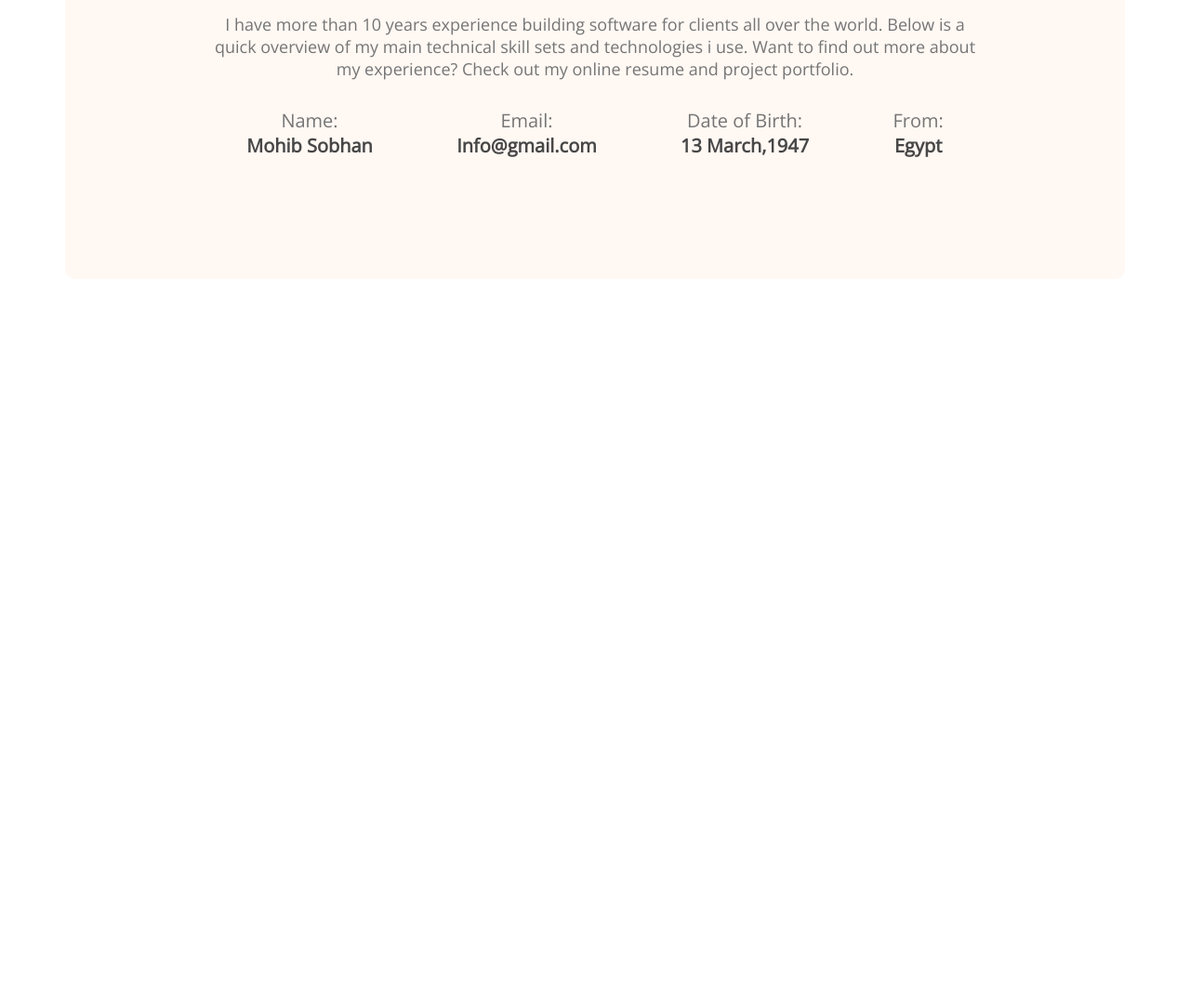
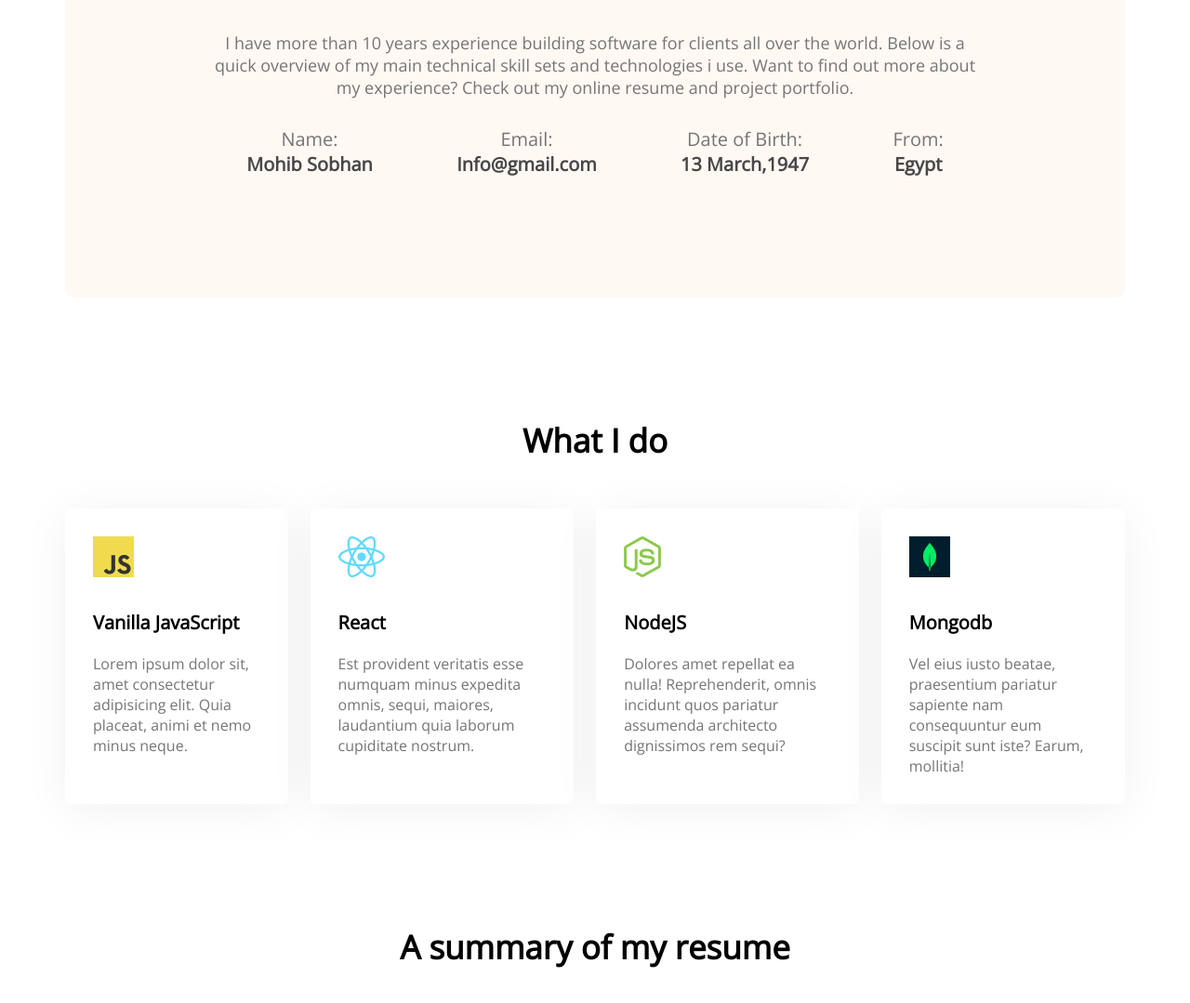
Before and after one commit to Mohib1509/developer-portfolio, a plain HTML site: page index.html in a window 1280 px wide. Shown: the part 1163-2242 px from the top of the page at 93% size. Before the commit the page ends 1463 px from the top, so only its background shows below. Drawn offline with nearby package versions, Linux system fonts and the light colour scheme.

Commit message:
resume part

```diff
--- a/index.html
+++ b/index.html
@@ -26,7 +26,8 @@
             <div>
                 <h3 class="bansub-title">Hi, I am </h3>
                 <h1 class="ban-title">Mohib Sobhan</h1>
-                <p class="banner-description">Shot what able cold new see hold.Friendly as an betrayed formerly he. Morning because as to society behaved moments.</p>
+                <p class="banner-description">Shot what able cold new see hold.Friendly as an betrayed formerly he.
+                    Morning because as to society behaved moments.</p>
                 <button class="btn-primary ">Download CV</button>
 
             </div>
@@ -38,7 +39,9 @@
     <main>
         <section class="About">
             <h3 class="section-title">About me</h3>
-            <p class="section-description">I have more than 10 years experience building software for clients all over the world. Below is a quick overview of my main technical skill sets and technologies i use. Want to find out more about my experience? Check out my online resume and project portfolio.</p>
+            <p class="section-description">I have more than 10 years experience building software for clients all over
+                the world. Below is a quick overview of my main technical skill sets and technologies i use. Want to
+                find out more about my experience? Check out my online resume and project portfolio.</p>
             <div class="about-info-container">
                 <div class="about-info">
                     <p class="info-title">Name:</p>
@@ -58,10 +61,40 @@
                 </div>
 
             </div>
-            <table>
+        </section>
+        <!--what i do section-->
+        <section class="what-I-Do">
+           <h3 class="section-title">What I do</h3>
+           <div class="skills-container">
+            <div class="skill">
+                <img src="images/icons/js.png" alt="">
+                <p class="skill-title">Vanilla JavaScript</p>
+                <p class="skill-description">Lorem ipsum dolor sit, amet consectetur adipisicing elit. Quia placeat, animi et nemo minus neque.</p>
+            </div>
+            <div class="skill">
+                <img src="images/icons/react.png" alt="">
+                <p class="skill-title">React</p>
+                <p class="skill-description">Est provident veritatis esse numquam minus expedita omnis, sequi, maiores, laudantium quia laborum cupiditate nostrum.</p>
+            </div>
+            <div class="skill">
+                <img src="images/icons/nodejs.png" alt="">
+                <p class="skill-title">NodeJS</p>
+                <p class="skill-description">Dolores amet repellat ea nulla! Reprehenderit, omnis incidunt quos pariatur assumenda architecto dignissimos rem sequi?</p>
+            </div>
+            <div class="skill">
+                <img src="images/icons/mongo.png" alt="">
+                <p class="skill-title">Mongodb</p>
+                <p class="skill-description">Vel eius iusto beatae, praesentium pariatur sapiente nam consequuntur eum suscipit sunt iste? Earum, mollitia!</p>
+            </div>
+           </div>
 
-            </table>
+        </section>
+        <!--resume section-->
+        <section class="resume">
+            <h3 class="section-title">A summary of my resume</h3>
+            <div class="resume-content">
 
+            </div>
         </section>
 
     </main>
--- a/styles/portfolio.css
+++ b/styles/portfolio.css
@@ -92,6 +92,8 @@ main {
     margin-bottom: 30px;
     font-weight: 700;
     font-size: 35px;
+    text-align: center;
+    margin-bottom: 50px;
 }
 
 .section-description {
@@ -118,3 +120,33 @@ main {
     font-size: 20px;
     color: #474747;
 }
+
+section{
+    margin-top: 130px;
+
+}
+
+.skills-container {
+    display: flex;
+    gap: 24px;
+}
+
+.skill-title {
+    font-weight: 700;
+    font-size: 20px;
+    margin-top: 30px;
+    margin-bottom: 20px;
+}
+
+.skill-description {
+    font-weight: 400;
+    font-size: 16px;
+    color: #757575;
+}
+
+.skill {
+    background: #FFFFFF;
+    box-shadow: 0px 6px 50px rgba(0, 0, 0, 0.06);
+    border-radius: 5px;
+    padding: 30px;
+}
```
